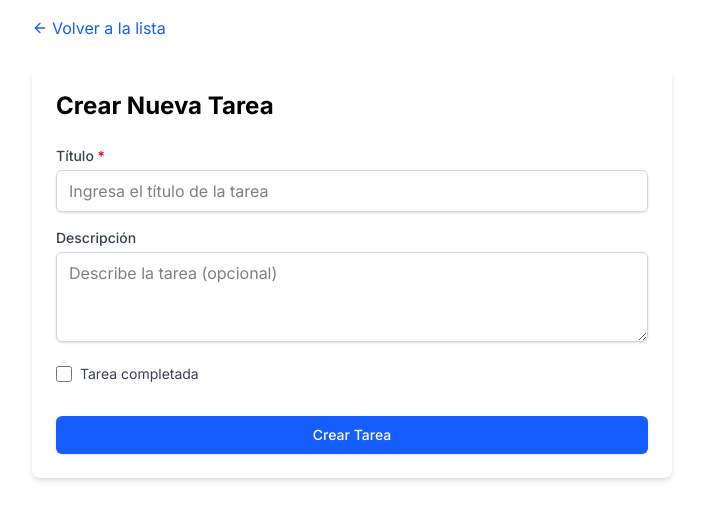
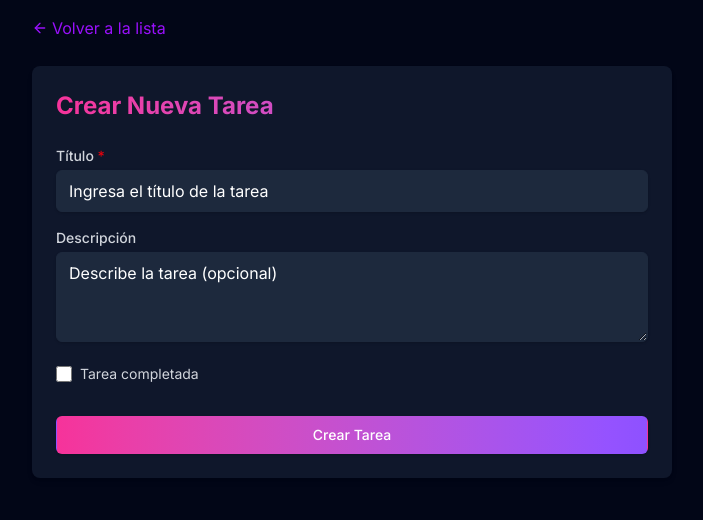
Before and after one commit to DeniseAguirre/task-manager-frontend, a Next.js app: page /tasks/new in a window 1280 px wide. Shown: the top 520 px of the page, without its empty margins (288-991 px from the left). Built offline with nearby package versions, Linux system fonts and the light colour scheme; no server answers.

Commit message:
modify styles

```diff
--- a/src/app/globals.css
+++ b/src/app/globals.css
@@ -1 +1,5 @@
 @import "tailwindcss";
+
+body {
+    background-color: #020617;
+}
--- a/src/app/page.tsx
+++ b/src/app/page.tsx
@@ -3,18 +3,20 @@ import { ChevronRight } from "lucide-react";
 
 export default function Home() {
   return (
-    <main className="flex min-h-screen flex-col items-center justify-center p-6 bg-gray-50">
-      <div className="max-w-md w-full space-y-8 p-8 bg-white rounded-xl shadow-md">
+    <main className="flex min-h-screen bg-slate-950">
+      <div className="w-full space-y-8 p-8 flex flex-col items-center justify-center">
         <div className="text-center">
-          <h1 className="text-3xl font-bold text-gray-900">Gestor de Tareas</h1>
-          <p className="mt-2 text-gray-600">
+          <h1 className="bg-gradient-to-r from-pink-500 to-violet-500 bg-clip-text text-6xl font-extrabold text-transparent">
+            Gestor de Tareas
+          </h1>
+          <p className="mt-4 font-light text-gray-100">
             Una aplicación simple para gestionar tus tareas diarias
           </p>
         </div>
         <div className="mt-8">
           <Link
             href="/tasks"
-            className="flex items-center justify-center w-full py-3 px-4 bg-blue-600 text-white rounded-md hover:bg-blue-700 transition-colors"
+            className="flex items-center justify-center w-full py-3 px-4 bg-gradient-to-r from-pink-500 to-violet-500 text-white rounded-md hover:bg-blue-700 transition-colors"
           >
             <span>Ver mis tareas</span>
             <ChevronRight className="ml-2 h-4 w-4" />
--- a/src/app/tasks/[id]/page.tsx
+++ b/src/app/tasks/[id]/page.tsx
@@ -130,16 +130,18 @@ export default function EditTaskPage() {
       <div className="mb-6">
         <Link
           href="/tasks"
-          className="inline-flex items-center text-blue-600 hover:text-blue-800"
+          className="inline-flex items-center text-purple-600 hover:text-purple-800"
         >
           <ArrowLeft className="w-4 h-4 mr-1" />
           <span>Volver a la lista</span>
         </Link>
       </div>
 
-      <div className="bg-white rounded-lg shadow-md p-6">
+      <div className="bg-slate-900 rounded-lg shadow-md p-6">
         <div className="flex justify-between items-center mb-6">
-          <h1 className="text-2xl font-bold">Editar Tarea</h1>
+          <h1 className="bg-gradient-to-r from-pink-500 to-violet-500 bg-clip-text text-transparent text-2xl font-bold">
+            Editar Tarea
+          </h1>
           <button
             onClick={handleDelete}
             disabled={isDeleting}
--- a/src/app/tasks/new/page.tsx
+++ b/src/app/tasks/new/page.tsx
@@ -41,15 +41,17 @@ export default function NewTaskPage() {
       <div className="mb-6">
         <Link
           href="/tasks"
-          className="inline-flex items-center text-blue-600 hover:text-blue-800"
+          className="inline-flex items-center text-purple-600 hover:text-purple-800"
         >
           <ArrowLeft className="w-4 h-4 mr-1" />
           <span>Volver a la lista</span>
         </Link>
       </div>
 
-      <div className="bg-white rounded-lg shadow-md p-6">
-        <h1 className="text-2xl font-bold mb-6">Crear Nueva Tarea</h1>
+      <div className="bg-slate-900 rounded-lg shadow-md p-6">
+        <h1 className="bg-gradient-to-r from-pink-500 to-violet-500 bg-clip-text text-transparent text-2xl font-bold mb-6">
+          Crear Nueva Tarea
+        </h1>
 
         {error && (
           <div className="bg-red-100 border border-red-400 text-red-700 px-4 py-3 rounded relative mb-4 flex items-start">
--- a/src/app/tasks/page.tsx
+++ b/src/app/tasks/page.tsx
@@ -50,26 +50,28 @@ export default function TasksPage() {
   return (
     <div className="container mx-auto p-4 max-w-4xl">
       <div className="flex justify-between items-center mb-6">
-        <h1 className="text-2xl font-bold">Mis Tareas</h1>
+        <h1 className="bg-gradient-to-r from-pink-500 to-violet-500 bg-clip-text text-transparent text-2xl font-bold">
+          Mis Tareas
+        </h1>
         <Link
           href="/tasks/new"
-          className="flex items-center px-4 py-2 bg-green-600 text-white rounded-md hover:bg-green-700 transition-colors"
+          className="flex items-center px-4 py-2 bg-gradient-to-r from-pink-500 to-violet-500 text-white rounded-md transition-colors"
         >
           <PlusCircle className="w-4 h-4 mr-2" />
           <span>Nueva Tarea</span>
         </Link>
       </div>
 
-      <div className="bg-white rounded-lg shadow-md p-6">
+      <div className="bg-slate-800 rounded-lg shadow-md p-6">
         <div className="flex justify-end gap-2 mb-4">
           <div className="inline-flex rounded-md shadow-sm">
             <button
               onClick={() => setFilter("all")}
               className={`px-4 py-2 text-sm font-medium rounded-l-md ${
                 filter === "all"
-                  ? "bg-blue-600 text-white"
-                  : "bg-white text-gray-700 hover:bg-gray-50"
-              } border border-gray-300`}
+                  ? "bg-violet-500 text-white"
+                  : "bg-slate-900 text-white hover:bg-slate-950"
+              }`}
             >
               Todas
             </button>
@@ -77,9 +79,9 @@ export default function TasksPage() {
               onClick={() => setFilter("pending")}
               className={`px-4 py-2 text-sm font-medium ${
                 filter === "pending"
-                  ? "bg-blue-600 text-white"
-                  : "bg-white text-gray-700 hover:bg-gray-50"
-              } border-t border-b border-gray-300`}
+                  ? "bg-violet-500 text-white"
+                  : "bg-slate-900 text-white hover:bg-slate-950"
+              } border-l border-gray-600`}
             >
               Pendientes
             </button>
@@ -87,9 +89,9 @@ export default function TasksPage() {
               onClick={() => setFilter("completed")}
               className={`px-4 py-2 text-sm font-medium rounded-r-md ${
                 filter === "completed"
-                  ? "bg-blue-600 text-white"
-                  : "bg-white text-gray-700 hover:bg-gray-50"
-              } border border-gray-300`}
+                  ? "bg-violet-500 text-white"
+                  : "bg-slate-900 text-white hover:bg-slate-950"
+              } border-l border-gray-600`}
             >
               Completadas
             </button>
@@ -111,13 +113,13 @@ export default function TasksPage() {
             onTaskDelete={handleTaskDelete}
           />
         ) : (
-          <div className="text-center py-12 text-gray-500">
+          <div className="text-center py-12 text-white">
             <p>No hay tareas disponibles</p>
             {filter !== "all" && (
               <p className="mt-2">
                 <button
                   onClick={() => setFilter("all")}
-                  className="text-blue-600 hover:underline focus:outline-none"
+                  className="text-violet-500 hover:underline focus:outline-none"
                 >
                   Ver todas las tareas
                 </button>
--- a/src/components/TaskForm.tsx
+++ b/src/components/TaskForm.tsx
@@ -50,7 +50,7 @@ export default function TaskForm({
       <div className="space-y-1">
         <label
           htmlFor="title"
-          className="block text-sm font-medium text-gray-700"
+          className="block text-sm font-medium text-gray-300"
         >
           Título <span className="text-red-600">*</span>
         </label>
@@ -59,8 +59,8 @@ export default function TaskForm({
           id="title"
           value={title}
           onChange={(e) => setTitle(e.target.value)}
-          className={`w-full px-3 py-2 border rounded-md shadow-sm focus:outline-none focus:ring-2 focus:ring-blue-500 ${
-            errors.title ? "border-red-500" : "border-gray-300"
+          className={`w-full placeholder-white text-white px-3 py-2 bg-slate-800 border rounded-md shadow-sm focus:outline-none focus:ring-2 focus:ring-blue-500 ${
+            errors.title ? "border-red-500" : "border-slate-800"
           }`}
           placeholder="Ingresa el título de la tarea"
           required
@@ -71,7 +71,7 @@ export default function TaskForm({
       <div className="space-y-1">
         <label
           htmlFor="description"
-          className="block text-sm font-medium text-gray-700"
+          className="block text-sm font-medium text-gray-300"
         >
           Descripción
         </label>
@@ -79,7 +79,7 @@ export default function TaskForm({
           id="description"
           value={description}
           onChange={(e) => setDescription(e.target.value)}
-          className="w-full px-3 py-2 border border-gray-300 rounded-md shadow-sm focus:outline-none focus:ring-2 focus:ring-blue-500"
+          className="w-full px-3 py-2 border placeholder-white text-white bg-slate-800 border-slate-800 rounded-md shadow-sm focus:outline-none focus:ring-2 focus:ring-blue-500"
           rows={3}
           placeholder="Describe la tarea (opcional)"
         />
@@ -91,9 +91,9 @@ export default function TaskForm({
           id="completed"
           checked={completed}
           onChange={(e) => setCompleted(e.target.checked)}
-          className="h-4 w-4 text-blue-600 focus:ring-blue-500 border-gray-300 rounded"
+          className="h-4 w-4 text-purple-600 focus:ring-purple-500 border-gray-300 rounded"
         />
-        <label htmlFor="completed" className="ml-2 block text-sm text-gray-700">
+        <label htmlFor="completed" className="ml-2 block text-sm text-gray-300">
           Tarea completada
         </label>
       </div>
@@ -102,7 +102,7 @@ export default function TaskForm({
         <button
           type="submit"
           disabled={isSubmitting}
-          className="w-full flex justify-center py-2 px-4 border border-transparent rounded-md shadow-sm text-sm font-medium text-white bg-blue-600 hover:bg-blue-700 focus:outline-none focus:ring-2 focus:ring-offset-2 focus:ring-blue-500 disabled:opacity-70"
+          className="w-full flex justify-center py-2 px-4 border border-transparent rounded-md shadow-sm text-sm font-medium text-white bg-gradient-to-r from-pink-500 to-violet-500 hover:bg-blue-700 focus:outline-none focus:ring-2 focus:ring-offset-2 focus:ring-blue-500 disabled:opacity-70"
         >
           {isSubmitting ? (
             <>
--- a/src/components/TaskItem.tsx
+++ b/src/components/TaskItem.tsx
@@ -39,8 +39,8 @@ export default function TaskItem({
 
   return (
     <div
-      className={`border rounded-lg p-4 transition-all ${
-        task.completed ? "bg-gray-50" : "bg-white"
+      className={` rounded-lg p-4 transition-all ${
+        task.completed ? "bg-slate-900" : "bg-slate-950"
       }`}
     >
       <div className="flex items-start gap-3">
@@ -66,7 +66,7 @@ export default function TaskItem({
         <div className="flex-1 min-w-0">
           <div
             className={`font-medium ${
-              task.completed ? "line-through text-gray-500" : "text-gray-900"
+              task.completed ? "line-through text-gray-300" : "text-white"
             }`}
           >
             {task.title}
@@ -74,7 +74,7 @@ export default function TaskItem({
           {task.description && (
             <p
               className={`mt-1 text-sm ${
-                task.completed ? "text-gray-400" : "text-gray-600"
+                task.completed ? "text-gray-400" : "text-gray-500"
               }`}
             >
               {task.description}
@@ -88,7 +88,7 @@ export default function TaskItem({
         <div className="flex flex-shrink-0 gap-2">
           <Link
             href={`/tasks/${task.id}`}
-            className="p-1 text-gray-400 hover:text-blue-600 transition-colors"
+            className="p-1 text-gray-400 hover:text-purple-600 transition-colors"
             aria-label="Editar"
           >
             <Edit className="h-4 w-4" />
```
